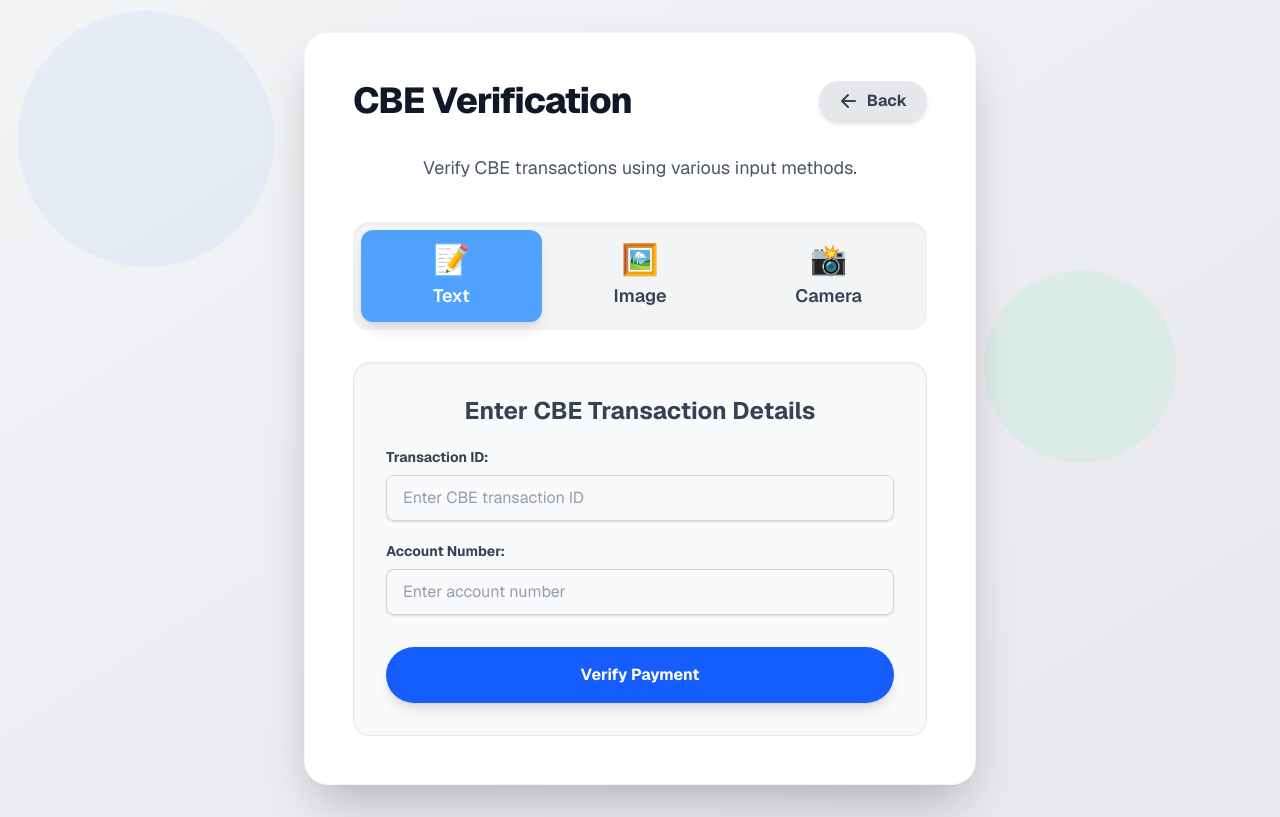
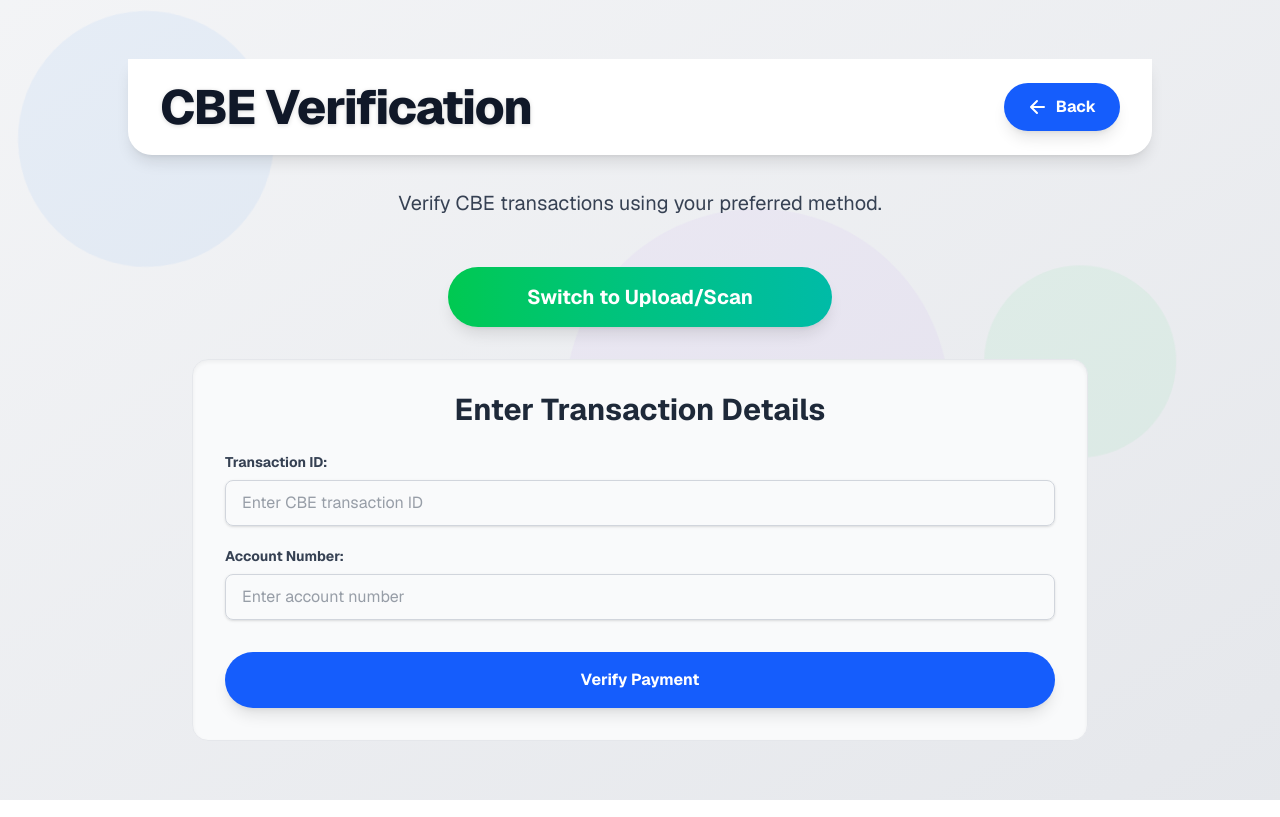
Before and after one commit to Ewostatewos18/payment_verification_frontend, a Next.js app: page /cbe in a window 1280 px wide. Built offline with nearby package versions, Linux system fonts and the light colour scheme.

Commit message:
ui updated

```diff
--- a/src/components/BankVerificationLayout.tsx
+++ b/src/components/BankVerificationLayout.tsx
@@ -2,26 +2,23 @@
 'use client';
 
 import React, { useState, ChangeEvent, FormEvent, useRef, useCallback } from 'react';
-// Removed: import Image from 'next/image'; // Not needed if using <img> for dynamic URLs
 import Webcam from 'react-webcam';
-import ResultModal, { VerificationResponse } from './ResultModal'; // Import ResultModal and its types
-import { useRouter } from 'next/navigation'; // Import useRouter
+import ResultModal, { VerificationResponse } from './ResultModal';
+import { useRouter } from 'next/navigation';
 
 // --- Type Definitions ---
-type InputMethod = 'text' | 'image' | 'camera';
-
+type InputMethod = 'text' | 'media';
 interface BankVerificationLayoutProps {
   bankName: string;
   requiresAccountNumber: boolean;
   onVerify: (
-    inputMethod: InputMethod,
+    // This signature must match what the backend expects, which is still 'text', 'image', or 'camera'
+    inputMethod: 'text' | 'image' | 'camera',
     transactionId: string,
     accountNumber: string,
     fileToUpload: File | Blob | null
   ) => Promise<VerificationResponse>;
 }
-
-// Removed: const BACKEND_BASE_URL = process.env.NEXT_PUBLIC_BACKEND_BASE_URL || 'http://localhost:8000'; // No longer used in this component
 
 const BankVerificationLayout: React.FC<BankVerificationLayoutProps> = ({
   bankName,
@@ -30,8 +27,13 @@
 }) => {
   const router = useRouter();
 
-  // State for inputs
+  // State for main input method selection (text or media) - Defaults to 'text'
   const [activeInputMethod, setActiveInputMethod] = useState<InputMethod>('text');
+
+  // State to control camera visibility within 'media' input
+  const [showCamera, setShowCamera] = useState<boolean>(false);
+
+  // State for form inputs
   const [transactionId, setTransactionId] = useState<string>('');
   const [accountNumber, setAccountNumber] = useState<string>('');
   const [imageFile, setImageFile] = useState<File | null>(null);
@@ -39,7 +41,10 @@
   // State for camera using react-webcam
   const webcamRef = useRef<Webcam>(null);
   const [capturedImageSrc, setCapturedImageSrc] = useState<string | null>(null);
-  const [isCameraActive, setIsCameraActive] = useState<boolean>(false);
+  const [isCameraActive, setIsCameraActive] = useState<boolean>(false); // Tracks if camera stream is active
+
+  // State for drag-and-drop visual feedback
+  const [isDragging, setIsDragging] = useState(false);
 
   // State for UI feedback
   const [isLoading, setIsLoading] = useState<boolean>(false);
@@ -54,11 +59,21 @@
     setResponse(null);
     setError(null);
     setIsCameraActive(false);
+    setShowCamera(false);
   };
 
-  const handleInputMethodSelect = (method: InputMethod) => {
-    setActiveInputMethod(method);
+  const handleInputMethodToggle = () => {
+    // Toggle between 'text' and 'media'
+    setActiveInputMethod(prevMethod => (prevMethod === 'text' ? 'media' : 'text'));
     resetForm();
+  };
+
+  // Function to toggle camera view
+  const toggleCameraView = () => {
+    setShowCamera(prev => !prev);
+    setImageFile(null); // Clear uploaded image if switching to camera
+    setCapturedImageSrc(null); // Clear captured image if switching away from camera
+    setError(null); // Clear errors
   };
 
   const handleInputChange = (e: ChangeEvent<HTMLInputElement>) => {
@@ -73,8 +88,32 @@
   const handleFileChange = (e: ChangeEvent<HTMLInputElement>) => {
     if (e.target.files && e.target.files[0]) {
       setImageFile(e.target.files[0]);
+      setCapturedImageSrc(null); // Clear captured image if file is uploaded
+      setShowCamera(false); // Hide camera if a file is uploaded
+      setError(null);
     } else {
       setImageFile(null);
+    }
+  };
+
+  const handleDragOver = (e: React.DragEvent<HTMLLabelElement>) => {
+    e.preventDefault();
+    setIsDragging(true);
+  };
+
+  const handleDragLeave = (e: React.DragEvent<HTMLLabelElement>) => {
+    e.preventDefault();
+    setIsDragging(false);
+  };
+
+  const handleDrop = (e: React.DragEvent<HTMLLabelElement>) => {
+    e.preventDefault();
+    setIsDragging(false);
+    if (e.dataTransfer.files && e.dataTransfer.files[0]) {
+      setImageFile(e.dataTransfer.files[0]);
+      setCapturedImageSrc(null); // Clear captured image if file is dropped
+      setShowCamera(false); // Hide camera if a file is dropped
+      setError(null);
     }
   };
 
@@ -83,6 +122,7 @@
       const imageSrc = webcamRef.current.getScreenshot();
       if (imageSrc) {
         setCapturedImageSrc(imageSrc);
+        setImageFile(null); // Clear uploaded file if image is captured
         setError(null);
       } else {
         setError('Failed to capture image from camera. Stream might not be ready.');
@@ -98,43 +138,55 @@
     setResponse(null);
     setError(null);
 
-    // Basic validation before calling the bank-specific onVerify
-    if (activeInputMethod === 'text' && !transactionId) {
+    let fileToUpload: File | Blob | null = null;
+    let inputMethodForBackend: 'text' | 'image' | 'camera'; // This is what onVerify expects
+
+    if (activeInputMethod === 'text') {
+      inputMethodForBackend = 'text';
+      if (!transactionId) {
         setError(`Please enter a Transaction ID for ${bankName}.`);
         setIsLoading(false);
         return;
       }
-    if (requiresAccountNumber && activeInputMethod === 'text' && !accountNumber) {
+      if (requiresAccountNumber && !accountNumber) {
         setError(`Please enter an Account Number for ${bankName}.`);
         setIsLoading(false);
         return;
       }
-    if ((activeInputMethod === 'image' && !imageFile) || (activeInputMethod === 'camera' && !capturedImageSrc)) {
-      setError(`Please ${activeInputMethod === 'image' ? 'select an image file' : 'capture an image'} to upload.`);
+    } else { // activeInputMethod === 'media'
+      if (showCamera) { // If camera view is active
+        inputMethodForBackend = 'camera'; // Backend expects 'camera' for camera captures
+        if (!capturedImageSrc) {
+          setError('Please capture an image from the camera.');
           setIsLoading(false);
           return;
         }
-    if (requiresAccountNumber && (activeInputMethod === 'image' || activeInputMethod === 'camera') && !accountNumber) {
+        // Convert base64 image to Blob
+        fileToUpload = new Blob([atob(capturedImageSrc.split(',')[1])], {
+          type: capturedImageSrc.split(',')[0].split(':')[1].split(';')[0],
+        });
+      } else { // If camera view is not active, assume file upload/drag-drop
+        inputMethodForBackend = 'image'; // Backend expects 'image' for file uploads
+        if (!imageFile) {
+          setError('Please select an image file to upload or use the camera.');
+          setIsLoading(false);
+          return;
+        }
+        fileToUpload = imageFile;
+      }
+
+      if (requiresAccountNumber && !accountNumber) {
         setError(`Please enter an Account Number for ${bankName} image verification.`);
         setIsLoading(false);
         return;
       }
-
-    const fileToUpload =
-      activeInputMethod === 'image'
-        ? imageFile
-        : capturedImageSrc
-        ? new Blob([atob(capturedImageSrc.split(',')[1])], {
-            type: capturedImageSrc.split(',')[0].split(':')[1].split(';')[0],
-          })
-        : null;
+    }
 
     try {
-      const result = await onVerify(activeInputMethod, transactionId, accountNumber, fileToUpload);
+      const result = await onVerify(inputMethodForBackend, transactionId, accountNumber, fileToUpload);
       setResponse(result);
       console.log('Verification Success! Response set to state.');
     } catch (err: unknown) {
-      // Reverted to more robust error message
       const errorMessage =
         (err instanceof Error ? err.message : String(err)) || 'An unknown error occurred during verification. Please check console for details.';
       setError(errorMessage);
@@ -145,18 +197,19 @@
   };
 
   return (
-    <main className={`flex min-h-screen flex-col items-center justify-center p-8 bg-gradient-to-br from-gray-100 to-gray-200 font-sans text-gray-800 relative overflow-hidden`}>
+    <main className={`flex min-h-screen flex-col items-center justify-start p-0 bg-gradient-to-br from-gray-100 to-gray-200 font-sans text-gray-800 relative overflow-hidden`}>
       {/* Background circles for dynamic effect - Consistent with main page */}
       <div className="absolute top-0 left-0 w-64 h-64 bg-blue-200 opacity-20 rounded-full mix-blend-multiply animate-float-slow" style={{ animationDelay: '0s' }}></div>
       <div className="absolute bottom-1/4 right-1/4 w-96 h-96 bg-purple-200 opacity-20 rounded-full mix-blend-multiply animate-float-medium" style={{ animationDelay: '2s' }}></div>
       <div className="absolute top-1/3 right-1/12 w-48 h-48 bg-green-200 opacity-20 rounded-full mix-blend-multiply animate-float-fast" style={{ animationDelay: '4s' }}></div>
 
-      <div className="bg-white bg-opacity-90 backdrop-filter backdrop-blur-lg p-12 rounded-3xl shadow-2xl max-w-2xl w-full border border-gray-100 animate-fade-in-up z-10">
-        <div className="flex justify-between items-center mb-8">
-          <h1 className="text-4xl font-extrabold text-gray-900 tracking-tight">{bankName} Verification</h1>
+      <div className="w-full flex-grow flex flex-col items-center justify-center p-4 sm:p-8 md:p-12 z-10">
+        {/* Header Section - Full Width */}
+        <div className="w-full max-w-5xl flex justify-between items-center py-6 px-4 sm:px-8 bg-white bg-opacity-90 backdrop-filter backdrop-blur-lg rounded-b-3xl shadow-lg mb-8">
+          <h1 className="text-4xl sm:text-5xl font-extrabold text-gray-900 tracking-tight drop-shadow-sm">{bankName} Verification</h1>
           <button
             onClick={() => router.push('/')}
-            className="flex items-center px-5 py-2 bg-gray-200 hover:bg-gray-300 text-gray-700 font-bold rounded-full transition duration-300 ease-in-out shadow-md hover:shadow-lg focus:outline-none focus:ring-2 focus:ring-gray-400 focus:ring-offset-2"
+            className="flex items-center px-6 py-3 bg-blue-600 hover:bg-blue-700 text-white font-bold rounded-full transition duration-300 ease-in-out shadow-lg hover:shadow-xl transform hover:scale-105 focus:outline-none focus:ring-2 focus:ring-blue-500 focus:ring-offset-2"
           >
             <svg xmlns="http://www.w3.org/2000/svg" className="h-5 w-5 mr-2" viewBox="0 0 20 20" fill="currentColor">
               <path fillRule="evenodd" d="M9.707 16.707a1 1 0 01-1.414 0l-6-6a1 1 0 010-1.414l6-6a1 1 0 011.414 1.414L5.414 9H16a1 1 0 110 2H5.414l4.293 4.293a1 1 0 010 1.414z" clipRule="evenodd" />
@@ -164,61 +217,34 @@
             Back
           </button>
         </div>
-        <p className="text-lg text-center text-gray-600 mb-10 leading-relaxed">
-          Verify {bankName} transactions using various input methods.
+
+        <p className="text-xl text-center text-gray-700 mb-12 max-w-3xl leading-relaxed animate-fade-in-up">
+          Verify {bankName} transactions using your preferred method.
         </p>
 
-        {/* Input Method Selection - Revamped Tabs */}
-        <div className="mb-8 p-2 bg-gray-100 rounded-2xl shadow-inner flex flex-wrap justify-center gap-2">
+        {/* Single Toggle Button for Input Method */}
+        <div className="mb-8 flex justify-center w-full max-w-sm animate-fade-in-up">
           <button
             type="button"
-            onClick={() => handleInputMethodSelect('text')}
+            onClick={handleInputMethodToggle}
             className={`
-              flex-1 min-w-[120px] px-4 py-3 rounded-xl font-semibold text-lg transition duration-300 ease-in-out transform
+              flex-1 px-8 py-4 rounded-full font-bold text-xl shadow-lg
+              transition-all duration-300 ease-in-out transform hover:scale-105 hover:shadow-xl
+              focus:outline-none focus:ring-4 focus:ring-offset-2 focus:ring-offset-white
               ${activeInputMethod === 'text'
-                ? 'bg-blue-400 text-white shadow-lg scale-100'
-                : 'bg-transparent text-gray-700 hover:bg-gray-200 hover:scale-98'}
-              focus:outline-none focus:ring-2 focus:ring-blue-500 focus:ring-offset-2 focus:ring-offset-gray-100
+                ? 'bg-gradient-to-r from-green-500 to-teal-500 text-white'
+                : 'bg-gradient-to-r from-blue-500 to-indigo-500 text-white'}
             `}
           >
-            <span className="text-3xl mb-1 block">📝</span>
-            Text
-          </button>
-          <button
-            type="button"
-            onClick={() => handleInputMethodSelect('image')}
-            className={`
-              flex-1 min-w-[120px] px-4 py-3 rounded-xl font-semibold text-lg transition duration-300 ease-in-out transform
-              ${activeInputMethod === 'image'
-                ? 'bg-green-800 text-white shadow-lg scale-100'
-                : 'bg-transparent text-gray-700 hover:bg-gray-200 hover:scale-98'}
-              focus:outline-none focus:ring-2 focus:ring-green-500 focus:ring-offset-2 focus:ring-offset-gray-100
-            `}
-          >
-            <span className="text-3xl mb-1 block">🖼️</span>
-            Image
-          </button>
-          <button
-            type="button"
-            onClick={() => handleInputMethodSelect('camera')}
-            className={`
-              flex-1 min-w-[120px] px-4 py-3 rounded-xl font-semibold text-lg transition duration-300 ease-in-out transform
-              ${activeInputMethod === 'camera'
-                ? 'bg-purple-400 text-white shadow-lg scale-100'
-                : 'bg-transparent text-gray-700 hover:bg-gray-200 hover:scale-98'}
-              focus:outline-none focus:ring-2 focus:ring-purple-500 focus:ring-offset-2 focus:ring-offset-gray-100
-            `}
-          >
-            <span className="text-3xl mb-1 block">📸</span>
-            Camera
+            {activeInputMethod === 'text' ? 'Switch to Upload/Scan' : 'Switch to Enter ID'}
           </button>
         </div>
 
         {/* Main Verification Form */}
-        <form onSubmit={handleSubmit} className="p-8 border border-gray-200 rounded-2xl bg-gray-50 shadow-inner animate-fade-in">
+        <form onSubmit={handleSubmit} className="p-8 border border-gray-200 rounded-2xl bg-gray-50 shadow-inner animate-fade-in w-full max-w-4xl">
           {activeInputMethod === 'text' && (
             <>
-              <h2 className="text-2xl font-bold text-gray-700 mb-5 text-center">Enter {bankName} Transaction Details</h2>
+              <h2 className="text-3xl font-bold text-gray-800 mb-6 text-center">Enter Transaction Details</h2>
               <div className="mb-5">
                 <label htmlFor="transactionId" className="block text-gray-700 text-sm font-bold mb-2">
                   Transaction ID:
@@ -254,55 +280,79 @@
             </>
           )}
 
-          {activeInputMethod === 'image' && (
+          {activeInputMethod === 'media' && (
             <>
-              <h2 className="text-2xl font-bold text-gray-700 mb-5 text-center">Upload {bankName} Screenshot / Image</h2>
-              <div className="mb-5">
-                <label htmlFor="imageUpload" className="block text-gray-700 text-sm font-bold mb-2">
-                  Select Image File:
-                </label>
+              <h2 className="text-3xl font-bold text-gray-800 mb-6 text-center">Upload or Scan Payment Details</h2>
+
+              {/* Centralized Camera Toggle Button */}
+              <div className="mb-6 flex justify-center">
+                <button
+                  type="button"
+                  onClick={toggleCameraView}
+                  className={`
+                    flex items-center px-8 py-3 rounded-full font-semibold text-lg shadow-md
+                    transition-all duration-300 ease-in-out hover:scale-105 hover:shadow-lg
+                    focus:outline-none focus:ring-2 focus:ring-offset-1 focus:ring-offset-white
+                    ${showCamera
+                      ? 'bg-red-500 text-white focus:ring-red-500'
+                      : 'bg-purple-500 text-white focus:ring-purple-500'}
+                  `}
+                >
+                  <svg xmlns="http://www.w3.org/2000/svg" className="h-6 w-6 mr-2" fill="none" viewBox="0 0 24 24" stroke="currentColor" strokeWidth="2">
+                    <path strokeLinecap="round" strokeLinejoin="round" d="M3 9a2 2 0 012-2h.93a2 2 0 001.664-.89l.812-1.22A2 2 0 0110.07 4h3.86a2 2 0 011.664.89l.812 1.22A2 2 0 0018.07 7H19a2 2 0 012 2v9a2 2 0 01-2 2H5a2 2 0 01-2-2V9z" />
+                    <path strokeLinecap="round" strokeLinejoin="round" d="M15 13a3 3 0 11-6 0 3 3 0 016 0z" />
+                  </svg>
+                  {showCamera ? 'Hide Camera' : 'Use Camera'}
+                </button>
+              </div>
+
+              {!showCamera && ( // Show upload/drag-drop when camera is not active
+                <div className="border border-gray-300 rounded-lg p-6 bg-gray-50 text-center shadow-inner mb-6">
+                  <label
+                    htmlFor="imageUpload"
+                    onDragOver={handleDragOver}
+                    onDragLeave={handleDragLeave}
+                    onDrop={handleDrop}
+                    className={`
+                      block w-full py-10 rounded-lg border-2 border-dashed
+                      ${isDragging ? 'border-blue-500 bg-blue-50' : 'border-gray-300 bg-white'}
+                      text-gray-600 cursor-pointer transition-all duration-200
+                      hover:border-blue-400 hover:text-blue-600
+                    `}
+                  >
                     <input
                       type="file"
                       id="imageUpload"
                       name="imageUpload"
                       accept="image/*"
                       onChange={handleFileChange}
-                  className="block w-full text-sm text-gray-500 file:mr-4 file:py-2.5 file:px-4 file:rounded-lg file:border-0 file:text-sm file:font-semibold file:bg-green-100 file:text-green-700 hover:file:bg-green-200 transition duration-200 cursor-pointer"
-                  required
+                      className="hidden"
+                      required={!imageFile && !capturedImageSrc} // Required if no file and no captured image
                     />
-              </div>
+                    <p className="text-lg font-semibold mb-2">Drag & Drop Image Here</p>
+                    <p className="text-sm mb-4">or</p>
+                    <span className="bg-blue-500 hover:bg-blue-600 text-white font-bold py-2 px-5 rounded-full transition duration-200 shadow-md">
+                      Browse Files
+                    </span>
+                  </label>
+
                   {imageFile && (
-                <div className="mt-4 text-center p-4 bg-gray-100 rounded-lg shadow-inner">
+                    <div className="mt-6 text-center p-4 bg-gray-100 rounded-lg shadow-inner border border-gray-200">
+                      <p className="text-sm text-gray-600 mb-3">Selected file: <span className="font-medium text-gray-800">{imageFile.name}</span></p>
                       {/* eslint-disable-next-line @next/next/no-img-element */}
                       <img src={URL.createObjectURL(imageFile)} alt="Selected Preview" className="max-w-full h-auto rounded-lg shadow-md mx-auto border border-gray-200" />
-                  {/* Removed duplicate image tag */}
                     </div>
                   )}
-              {requiresAccountNumber && (
-                <div className="mb-6 mt-5">
-                  <label htmlFor="accountNumber" className="block text-gray-700 text-sm font-bold mb-2">
-                    Account Number:
-                  </label>
-                  <input
-                    type="text"
-                    id="accountNumber"
-                    name="accountNumber"
-                    value={accountNumber}
-                    onChange={handleInputChange}
-                    className="shadow-sm appearance-none border border-gray-300 rounded-lg w-full py-3 px-4 text-gray-700 leading-tight focus:outline-none focus:ring-2 focus:ring-blue-500 focus:border-transparent transition duration-200"
-                    placeholder="Enter account number"
-                    required
-                  />
                 </div>
               )}
-            </>
-          )}
 
-          {activeInputMethod === 'camera' && (
-            <>
-              <h2 className="text-2xl font-bold text-gray-700 mb-5 text-center">Capture {bankName} Payment Details</h2>
-              {error && (
-                <div className="p-3 mb-4 bg-red-100 border border-red-400 text-red-700 rounded-lg text-sm animate-fade-in">
+              {showCamera && ( // Show camera when active
+                <div className="border border-gray-300 rounded-lg p-6 bg-gray-50 text-center shadow-inner mb-6">
+                  {error && ( // Display error specific to camera if any
+                    <div className="p-3 mb-4 bg-red-100 border border-red-400 text-red-700 rounded-lg text-sm animate-fade-in flex items-center justify-center">
+                      <svg xmlns="http://www.w3.org/2000/svg" className="h-5 w-5 mr-2" viewBox="0 0 20 20" fill="currentColor">
+                        <path fillRule="evenodd" d="M10 18a8 8 0 100-16 8 8 0 000 16zM8.707 7.293a1 1 0 00-1.414 1.414L8.586 10l-1.293 1.293a1 1 0 101.414 1.414L10 11.414l1.293 1.293a1 1 0 001.414-1.414L11.414 10l1.293-1.293a1 1 0 00-1.414-1.414L10 8.586 8.707 7.293z" clipRule="evenodd" />
+                      </svg>
                       {error}
                     </div>
                   )}
@@ -341,7 +391,7 @@
                     )}
                   </div>
                   {capturedImageSrc && (
-                <div className="mt-4 text-center p-4 bg-gray-100 rounded-lg shadow-inner">
+                    <div className="mt-4 text-center p-4 bg-gray-100 rounded-lg shadow-inner border border-gray-200">
                       <p className="text-sm text-gray-600 mb-3">Captured image preview:</p>
                       {/* eslint-disable-next-line @next/next/no-img-element */}
                       <img
@@ -351,6 +401,9 @@
                       />
                     </div>
                   )}
+                </div>
+              )}
+
               {requiresAccountNumber && (
                 <div className="mb-6 mt-5">
                   <label htmlFor="accountNumber" className="block text-gray-700 text-sm font-bold mb-2">
@@ -374,7 +427,13 @@
           <button
             type="submit"
             className="w-full mt-8 bg-blue-600 hover:bg-blue-700 text-white font-bold py-4 px-6 rounded-full transition duration-300 ease-in-out transform hover:scale-105 shadow-lg hover:shadow-xl flex items-center justify-center focus:outline-none focus:ring-4 focus:ring-blue-500 focus:ring-offset-2"
-            disabled={isLoading || (activeInputMethod === 'camera' && !capturedImageSrc) || ( (activeInputMethod === 'image' || activeInputMethod === 'camera') && requiresAccountNumber && !accountNumber) }
+            disabled={
+              isLoading ||
+              (activeInputMethod === 'text' && (!transactionId || (requiresAccountNumber && !accountNumber))) ||
+              (activeInputMethod === 'media' && showCamera && !capturedImageSrc) ||
+              (activeInputMethod === 'media' && !showCamera && !imageFile) ||
+              (activeInputMethod === 'media' && requiresAccountNumber && !accountNumber)
+            }
           >
             {isLoading ? (
               <svg className="animate-spin -ml-1 mr-3 h-5 w-5 text-white" xmlns="http://www.w3.org/2000/svg" fill="none" viewBox="0 0 24 24">
@@ -388,8 +447,11 @@
         </form>
 
         {error && !response && (
-          <div className="mt-8 p-5 bg-red-100 border-2 border-red-400 text-red-700 rounded-xl text-lg text-center font-medium animate-fade-in shadow-md">
-            <p className="font-bold mb-2">Verification Error:</p>
+          <div className="mt-8 p-5 bg-red-100 border-2 border-red-400 text-red-700 rounded-xl text-lg text-center font-medium animate-fade-in shadow-md flex items-center justify-center">
+            <svg xmlns="http://www.w3.org/2000/svg" className="h-6 w-6 mr-3" viewBox="0 0 20 20" fill="currentColor">
+              <path fillRule="evenodd" d="M10 18a8 8 0 100-16 8 8 0 000 16zM8.707 7.293a1 1 0 00-1.414 1.414L8.586 10l-1.293 1.293a1 1 0 101.414 1.414L10 11.414l1.293 1.293a1 1 0 001.414-1.414L11.414 10l1.293-1.293a1 1 0 00-1.414-1.414L10 8.586 8.707 7.293z" clipRule="evenodd" />
+            </svg>
+            <p className="font-bold mr-2">Error:</p>
             <p>{error}</p>
           </div>
         )}
@@ -397,7 +459,7 @@
 
       {response && <ResultModal response={response} onClose={() => setResponse(null)} />}
 
-      {/* Tailwind CSS custom animations - Re-added for consistency */}
+      {/* Tailwind CSS custom animations */}
       <style jsx>{`
         @keyframes float-slow {
           0% { transform: translate(0, 0) rotate(0deg); }
```
Lines whose indentation alone changed are shown as unchanged.
